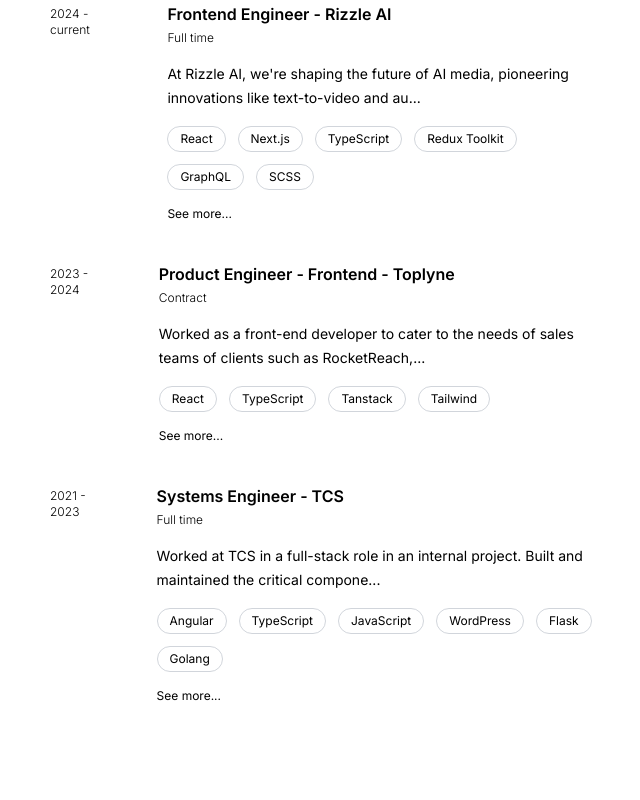
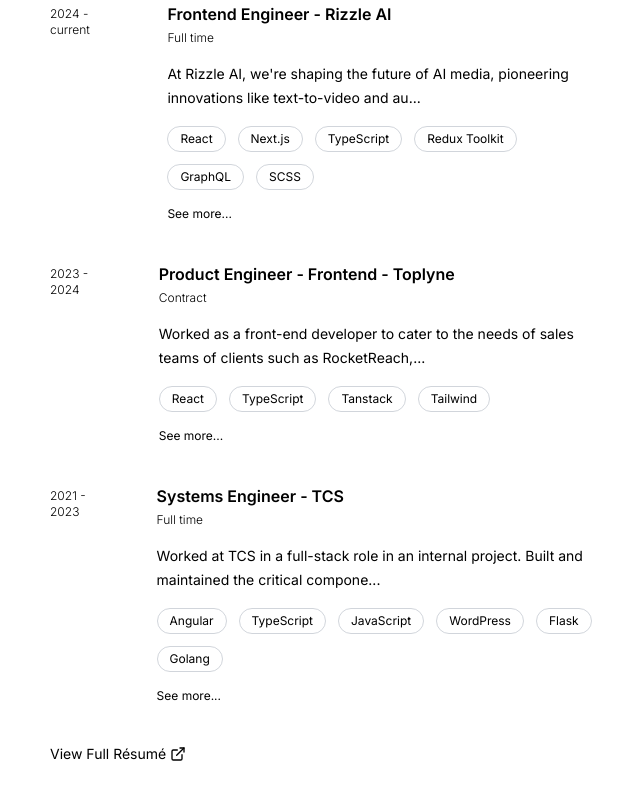
Before and after one commit to JAYKALIA007/galleria, a Next.js app: page /about in a window 1280 px wide. Shown: the part 326-1126 px from the top of the page, without its empty margins (318-958 px from the left). Before the commit the page ends 1078 px from the top, so only its background shows below. Built offline with nearby package versions, Linux system fonts and the light colour scheme.

Commit message:
add a shot section for view full resume

```diff
--- a/app/about/Experience.tsx
+++ b/app/about/Experience.tsx
@@ -2,8 +2,14 @@
 
 import { AnimatePresence, motion } from "framer-motion";
 import React, { useState } from "react";
-import { RIZZLE_ABOUT, TCS_ABOUT, TOPLYNE_ABOUT } from "./constants";
+import {
+  DRIVE_RESUME_LINK,
+  RIZZLE_ABOUT,
+  TCS_ABOUT,
+  TOPLYNE_ABOUT,
+} from "./constants";
 import Link from "next/link";
+import { ExternalLinkIcon } from "lucide-react";
 
 const SPRING_ANIMATION = { duration: 1, type: "spring" };
 const FINAL_STYLES = { opacity: 1, x: 0 };
@@ -11,6 +17,7 @@
   "text-xs cursor-pointer hover:underline decoration-blue-500 underline-offset-4 flex justify-start";
 
 export const Experience: React.FC = () => {
+  const [isHover, setIsHover] = useState(false);
   return (
     <div className="flex flex-col gap-10">
       <motion.section
@@ -34,6 +41,22 @@
       >
         <ExperienceCard experience={TCS_ABOUT} />
       </motion.section>
+      <Link
+        href={DRIVE_RESUME_LINK}
+        target="_blank"
+        className="hover:underline decoration-blue-700 dark:decoration-blue-500 underline-offset-4 flex gap-1 items-center hover:text-inherit"
+      >
+        <div
+          className="flex gap-1 items-center"
+          onMouseEnter={() => setIsHover(true)}
+          onMouseLeave={() => setIsHover(false)}
+        >
+          View Full Résumé
+          <motion.button animate={isHover ? { y: -3, x: 3 } : { y: 0, x: 0 }}>
+            <ExternalLinkIcon height={"16px"} width={"16px"} />
+          </motion.button>
+        </div>
+      </Link>
     </div>
   );
 };
@@ -95,6 +118,7 @@
               exit={{ opacity: 0 }}
               className={SEE_MORE_LESS_BUTTON_STYLES}
               onClick={() => setShowSeeMore(false)}
+              aria-label="See more"
             >
               See more...
             </motion.button>
@@ -122,6 +146,7 @@
                 initial={{ opacity: 0 }}
                 animate={{ opacity: 1 }}
                 exit={{ opacity: 0 }}
+                aria-label="See less"
               >
                 See less...
               </motion.button>
--- a/app/about/contants.ts
+++ /dev/null
@@ -1,7 +0,0 @@
-export const GITHUB_PROFILE_URL = "https://github.com/JAYKALIA007";
-export const TWITTER_PROFILE_URL = "https://twitter.com/jay_prakash07";
-export const LINKED_IN_PROFILE_URL =
-  "https://www.linkedin.com/in/jay-prakash-07";
-export const GMAIL_ID_URL = "jp.kalia07@gmail.com";
-export const DRIVE_RESUME_LINK =
-  "https://drive.google.com/file/d/1NHwWcra88njAa8AXDQPV7ojys81yWgXR/view?usp=drive_link";
```
Also changed, not shown: 1 other file (tests, documents, lock files or other folders).
